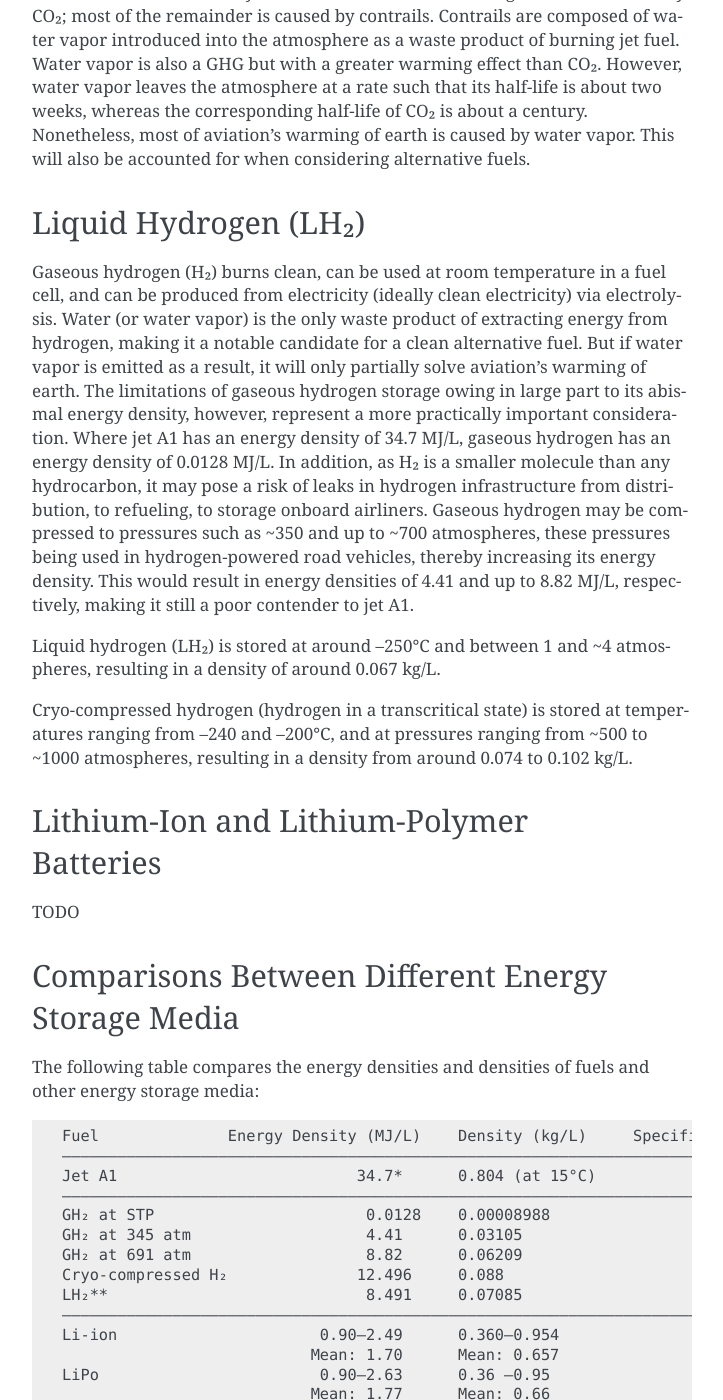
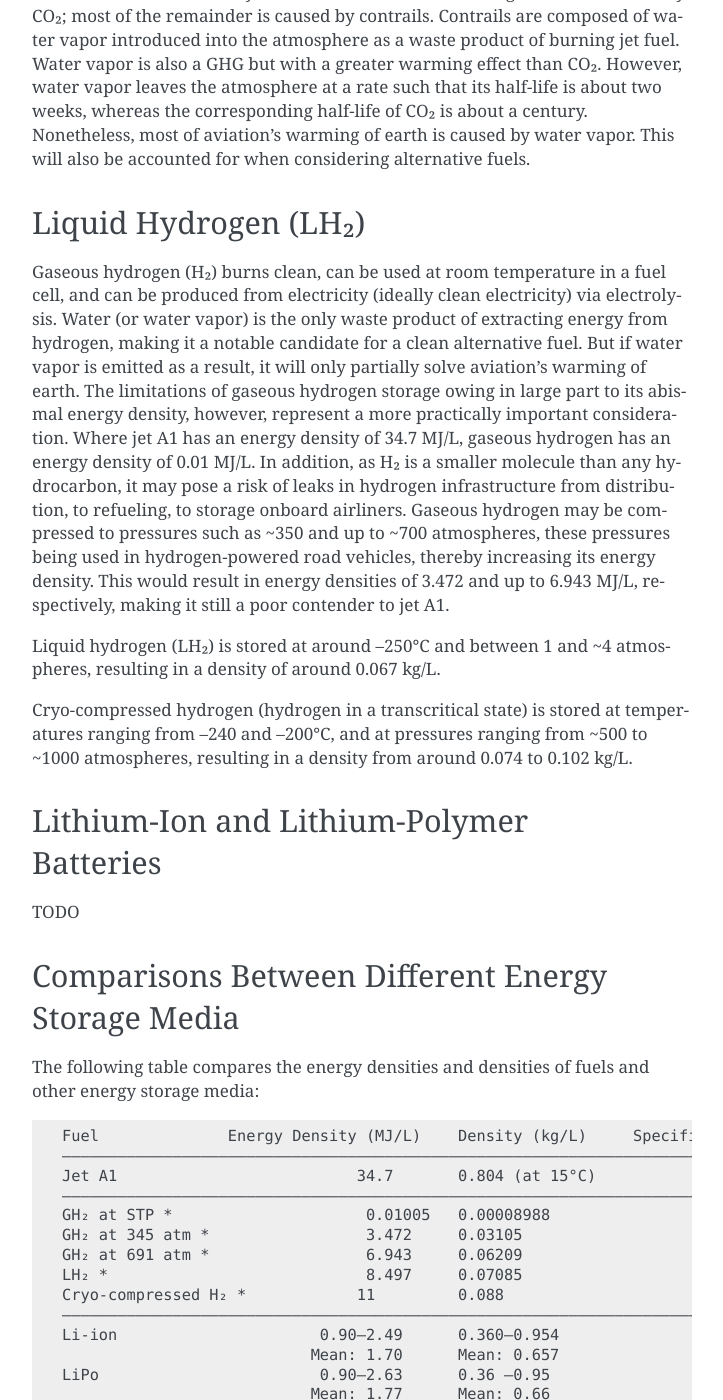
Before and after one commit to keeganmjgreen/green_airliner, a Sphinx documentation site: the page built from docs/source/5_feasibility_studies.rst, in a window 1280 px wide and 1400 px high, scrolled down 1754 px. Shown: the whole window, without its empty margins (388-1111 px from the left). Built offline with Sphinx 7.4.7, drawn with Linux system fonts in a browser that asks for light colours; some of the changed text lies outside the part shown.

Commit message:
DOC after using gh2 lhv

```diff
--- a/docs/source/5_feasibility_studies.rst
+++ b/docs/source/5_feasibility_studies.rst
@@ -39,13 +39,10 @@ It should be noted that only one third of aviation's warming of earth is caused
 Liquid Hydrogen (LH₂)
 ---------------------
 
-Gaseous hydrogen (H₂) burns clean, can be used at room temperature in a fuel cell, and can be produced from electricity (ideally clean electricity) via electrolysis. Water (or water vapor) is the only waste product of extracting energy from hydrogen, making it a notable candidate for a clean alternative fuel. But if water vapor is emitted as a result, it will only partially solve aviation's warming of earth. The limitations of gaseous hydrogen storage owing in large part to its abismal energy density, however, represent a more practically important consideration. Where jet A1 has an energy density of 34.7 MJ/L, gaseous hydrogen has an energy density of 0.0128 MJ/L. In addition, as H₂ is a smaller molecule than any hydrocarbon, it may pose a risk of leaks in hydrogen infrastructure from distribution, to refueling, to storage onboard airliners. Gaseous hydrogen may be compressed to pressures such as ~350 and up to ~700 atmospheres, these pressures being used in hydrogen-powered road vehicles, thereby increasing its energy density. This would result in energy densities of 4.41 and up to 8.82 MJ/L, respectively, making it still a poor contender to jet A1.
+Gaseous hydrogen (H₂) burns clean, can be used at room temperature in a fuel cell, and can be produced from electricity (ideally clean electricity) via electrolysis. Water (or water vapor) is the only waste product of extracting energy from hydrogen, making it a notable candidate for a clean alternative fuel. But if water vapor is emitted as a result, it will only partially solve aviation's warming of earth. The limitations of gaseous hydrogen storage owing in large part to its abismal energy density, however, represent a more practically important consideration. Where jet A1 has an energy density of 34.7 MJ/L, gaseous hydrogen has an energy density of 0.01 MJ/L. In addition, as H₂ is a smaller molecule than any hydrocarbon, it may pose a risk of leaks in hydrogen infrastructure from distribution, to refueling, to storage onboard airliners. Gaseous hydrogen may be compressed to pressures such as ~350 and up to ~700 atmospheres, these pressures being used in hydrogen-powered road vehicles, thereby increasing its energy density. This would result in energy densities of 3.472 and up to 6.943 MJ/L, respectively, making it still a poor contender to jet A1.
 
-.. Energy density of gaseous hydrogen: 142.0 MJ/kg * 0.001 kg/g * 0.08988 g/L (at STP) = 0.0128 MJ/L
-..     142.0 MJ/kg from https://transportgeography.org/contents/chapter4/transportation-and-energy/combustibles-energy-content/
-..     0.08988 g/L from https://en.wikipedia.org/wiki/Hydrogen
 .. Gaseous hydrogen pressures from https://en.wikipedia.org/wiki/Hydrogen_storage
-.. Pressurized hydrogen energy densities: 0.0128 MJ/L * [350, 700] bar / (1.01325 bar/atm) = [4.41, 8.82] MJ/L
+.. Pressurized hydrogen energy densities: 0.01005 MJ/L * [350, 700] bar / (1.01325 bar/atm) = [3.472, 6.943] MJ/L
 .. https://en.wikipedia.org/wiki/Hydrogen_storage#/media/File:Storage_Density_of_Hydrogen.jpg
 
 Liquid hydrogen (LH₂) is stored at around –250°C and between 1 and ~4 atmospheres, resulting in a density of around 0.067 kg/L.
@@ -64,23 +61,24 @@ The following table compares the energy densities and densities of fuels and oth
 
     Fuel              Energy Density (MJ/L)    Density (kg/L)     Specific Energy (MJ/kg)
     ―――――――――――――――――――――――――――――――――――――――――――――――――――――――――――――――――――――――――――――――――――――
-    Jet A1                          34.7*      0.804 (at 15°C)                       43.2
+    Jet A1                          34.7       0.804 (at 15°C)                      43.2
     ―――――――――――――――――――――――――――――――――――――――――――――――――――――――――――――――――――――――――――――――――――――
-    GH₂ at STP                       0.0128    0.00008988                           142.0
-    GH₂ at 345 atm                   4.41      0.03105                                  "
-    GH₂ at 691 atm                   8.82      0.06209                                  "
-    Cryo-compressed H₂              12.496     0.088                                    "
-    LH₂**                            8.491     0.07085                              119.8
+    GH₂ at STP *                     0.01005   0.00008988                          119.93
+    GH₂ at 345 atm *                 3.472     0.03105                                  "
+    GH₂ at 691 atm *                 6.943     0.06209                                  "
+    LH₂ *                            8.497     0.07085                                  "
+    Cryo-compressed H₂ *            11         0.088                                    "
     ―――――――――――――――――――――――――――――――――――――――――――――――――――――――――――――――――――――――――――――――――――――
     Li-ion                      0.90–2.49      0.360–0.954
                                Mean: 1.70      Mean: 0.657                           2.57
     LiPo                        0.90–2.63      0.36 –0.95
                                Mean: 1.77      Mean: 0.66                             2.7
 
-    * Lower Heating Value (LHV)
-    ** As can be seen by the energy density of GH₂ at 691 atm being slightly higher than that of LH₂, while the converse is true for the density, figures are approximate.
+    * The energy density and specific energy specifically use the Lower Heating Value (LHV).
 
-Jet A1 fuel is practical, besides the unfortunate fact that it is extremely inexpensive per liter, because it has both a good energy density (34.7 MJ/L) and specific energy (43.2 MJ/L). LH₂ has a much higher specific energy (119.8 MJ/kg) but a much lower energy density (8.491 MJ/L). Both Li-ion and LiPo have poor energy densities and specific energies; note that their mean values have been taken to be conservative, although using one value or another for the Li-ion and LiPo energy storage media matters little as their energy densities and specific energy do not compare to jet A1 and LH₂.
+.. TODO why LHV used
+
+Jet A1 fuel is practical, besides the unfortunate fact that it is extremely inexpensive per liter, because it has both a good energy density (34.7 MJ/L) and specific energy (43.2 MJ/L). LH₂ has a much higher specific energy (119.93 MJ/kg) but a much lower energy density (8.497 MJ/L). Both Li-ion and LiPo have poor energy densities and specific energies; note that their mean values have been taken to be conservative, although using one value or another for the Li-ion and LiPo energy storage media matters little as their energy densities and specific energy do not compare to jet A1 and LH₂.
 
 The A320ceo can carry up to 27,200 L, or 21,900 kg, of jet A1 fuel. For the purposes of studies, it is assumed that the fuel capacity of the A320ceo will not be modified (though the energy storage media, with which it is filled, will be). The AT200 can carry up to 5,000 L or 1,500 kg of cargo---depending on whether the volume or the mass of the cargo is the limiting factor. It is also assumed for the purposes of the studies that no significant additional volume or weight will need to be carried by either the airliner or the UAV to support different fuels (which does not necessarily hold true for fuels such as LH₂).
 
```
